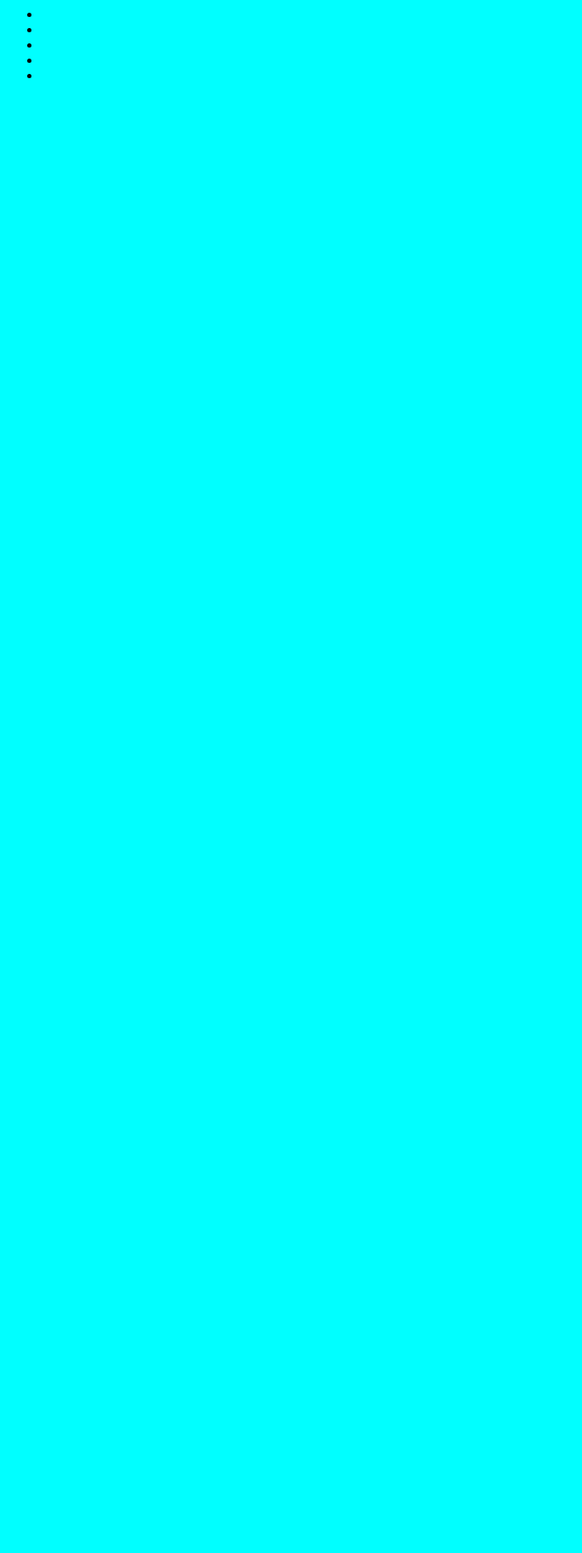
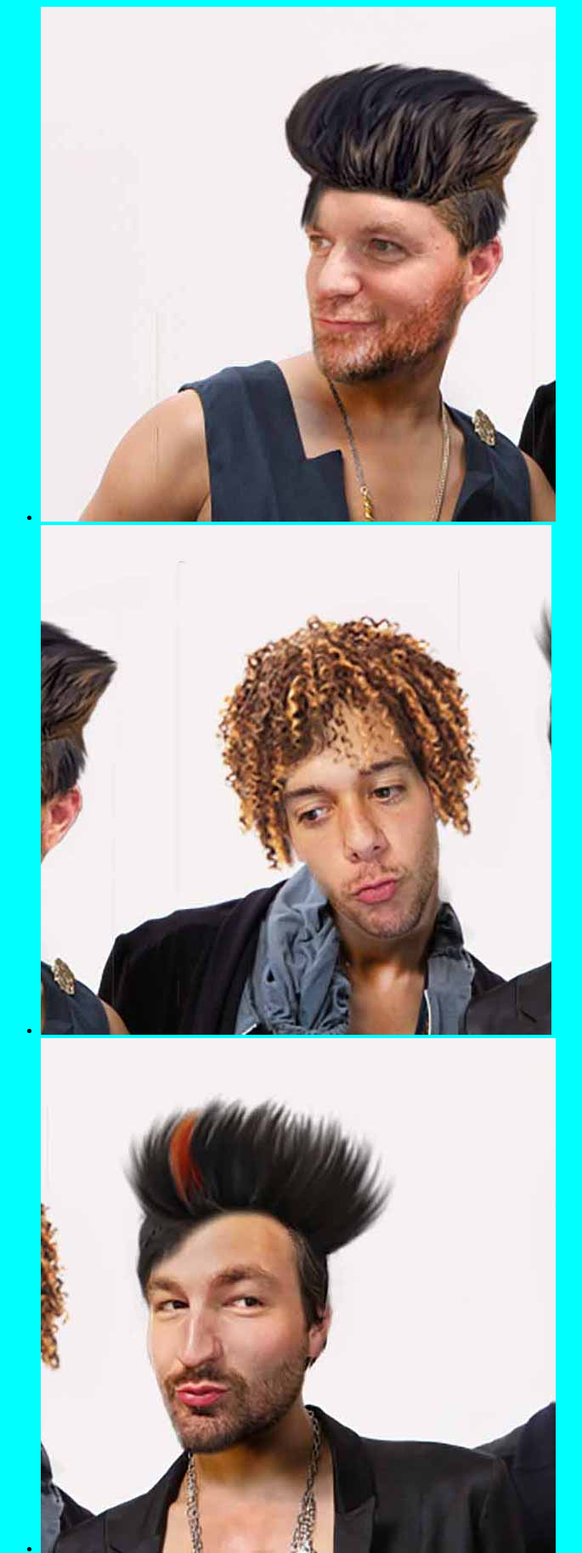
Before and after one commit to nss-evening-cohort-8/bandz-adios-pantalones, a plain HTML site: page html/biography.html in a window 1280 px wide. Shown: the top 1828 px of the page at 85% size, without its empty margins (0-685 px from the left). Before the commit the page ends 800 px from the top, so only its background shows below. Drawn offline with Linux system fonts and the light colour scheme.

Commit message:
Deleted BIO.html because it isn't needed. I must have added by mistake.

```diff
--- a/css/main.css
+++ b/css/main.css
@@ -1,3 +1,11 @@
 body{
     background-color: aqua;
 }
+
+.bio {
+
+}
+
+.bio_list {
+
+}
--- a/html/biography.html
+++ b/html/biography.html
@@ -12,11 +12,11 @@
         <!-- .CSS FLEX DIRECTION ROW  -->
         <!-- .CSS ALIGN ITEM (LAST) -->
         <ul class="bio_list">
-            <li><img src="" alt=""></li>
-            <li><img src="" alt=""></li>
-            <li><img src="" alt=""></li>
-            <li><img src="" alt=""></li>
-            <li><img src="" alt=""></li>
+            <li><img src="/images/img_BIO/maco.jpg" alt="Maco"></li>
+            <li><img src="/images/img_BIO/robo.jpg" alt="Robo"></li>
+            <li><img src="/images/img_BIO/chabo.jpg" alt="Chabo"></li>
+            <li><img src="/images/img_BIO/timbo.jpg" alt="Timbo"></li>
+            <li><img src="/images/img_BIO/waybo.jpg" alt="Waybo"></li>
         </ul>
 
     </div>
```
Also changed, not shown: index.html (+1 -0 lines), BIO.html (deleted).
